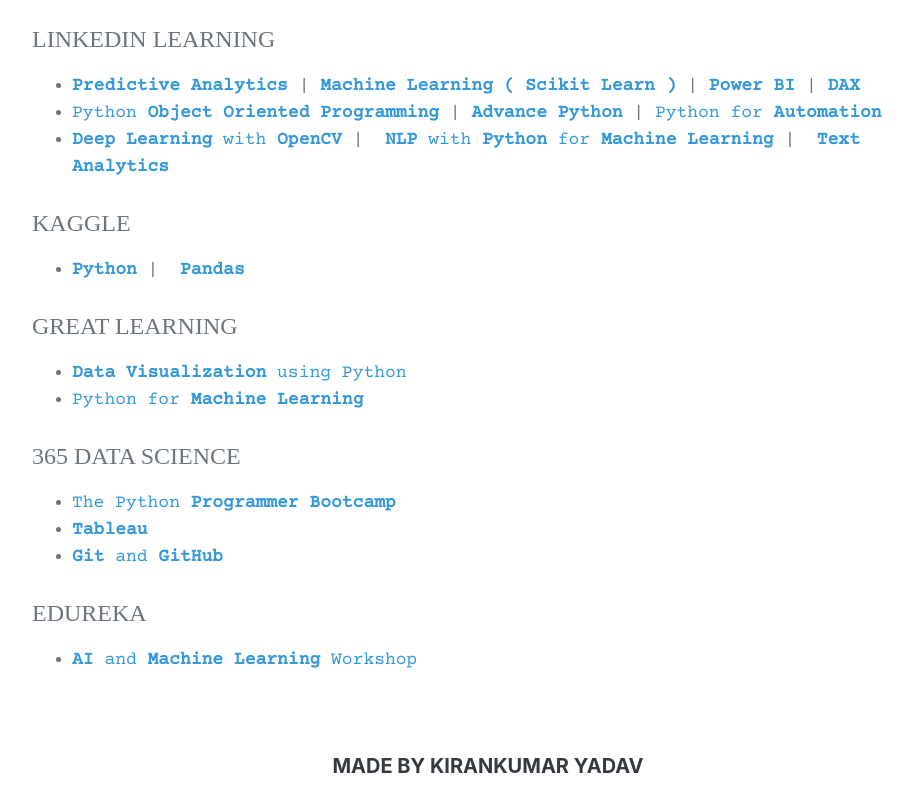
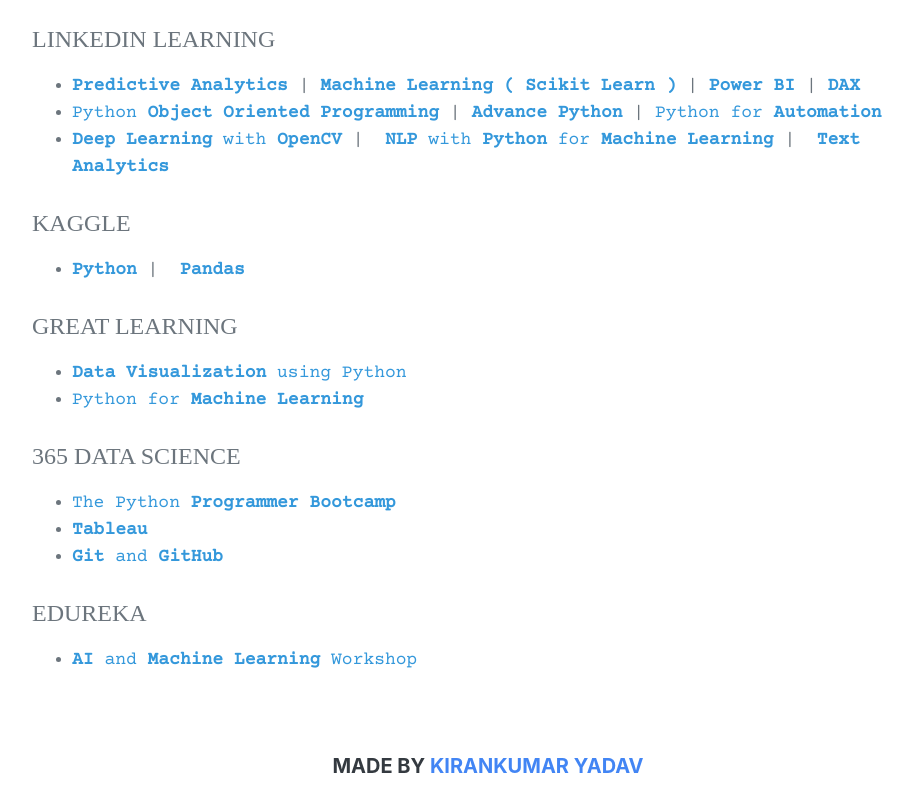
Before and after one commit to iamkirankumaryadav/Resume, a plain HTML site: page index.html in a window 1280 px wide. Shown: the part 5209-5995 px from the top of the page, without its empty margins (288-1201 px from the left). Drawn offline with Linux system fonts and the light colour scheme; a web font is replaced by a local one.

Commit message:
Update index.html

```diff
--- a/index.html
+++ b/index.html
@@ -382,7 +382,7 @@
         <section class="footer-section">
             <div class="footer-section-content text-center">
                 <a href="https://kirankumar7296.github.io/Portfolio/" style="text-decoration: none;color: black">
-                    <h5>Made By Kirankumar Yadav</h5>
+                    <h5>Made By <span style="color:#4285F4">Kirankumar Yadav</span></h5>
                 </a>
             </div>
         </section>
```
